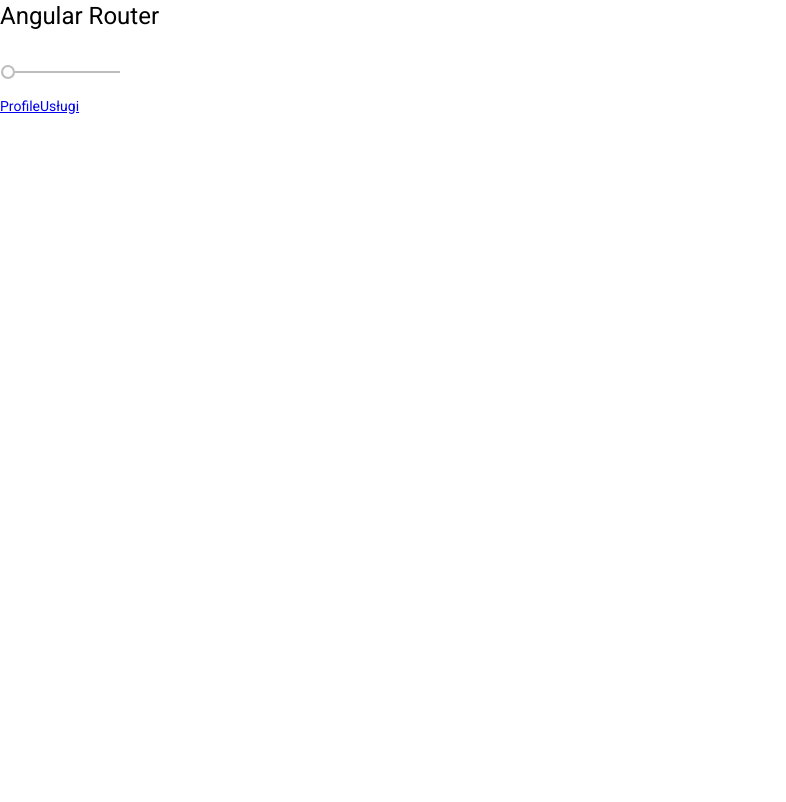
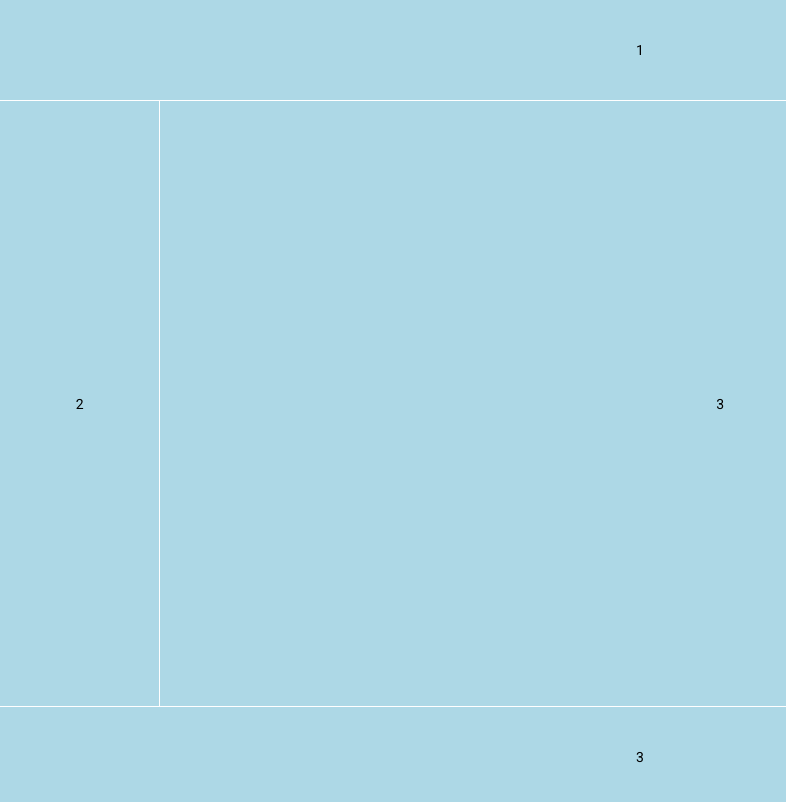
Before and after one commit to darkshadow-j/FrontHotSpot, an Angular app: page / in a window 1280 px wide. Shown: the top 802 px of the page, without its empty margins (0-786 px from the left). Built offline with nearby package versions, Linux system fonts and the light colour scheme.

Commit message:
Grid list

```diff
--- a/src/app/app.component.css
+++ b/src/app/app.component.css
@@ -0,0 +1,3 @@
+mat-grid-tile {
+  background: lightblue;
+}
--- a/src/app/app.component.html
+++ b/src/app/app.component.html
@@ -1,7 +1,19 @@
-<h1>Angular Router</h1>
-<mat-slider min="1" max="100" step="1" value="1"></mat-slider>
-<nav>
-  <a routerLink="/profiles" routerLinkActive="active">Profile</a>
-  <a routerLink="/services" routerLinkActive="active">Usługi</a>
-</nav>
-<router-outlet></router-outlet>
+<mat-grid-list cols = "8" rowHeight = "100px">
+  <mat-grid-tile
+    [colspan] = "8"
+    [rowspan] = "1">1
+  </mat-grid-tile>
+  <mat-grid-tile
+    [colspan] = "1"
+    [rowspan] = "6">2
+  </mat-grid-tile>
+  <mat-grid-tile
+    [colspan] = "7"
+    [rowspan] = "6">3
+  </mat-grid-tile>
+  <mat-grid-tile
+    [colspan] = "8"
+    [rowspan] = "1">3
+  </mat-grid-tile>
+
+</mat-grid-list>
--- a/src/app/app.module.ts
+++ b/src/app/app.module.ts
@@ -7,6 +7,7 @@ import { HotSpotProfileComponent } from './hot-spot-profile/hot-spot-profile.com
 import { RouterModule, Routes } from '@angular/router';
 import { BrowserAnimationsModule } from '@angular/platform-browser/animations';
 import { MatSliderModule } from '@angular/material/slider';
+import {MatGridListModule} from '@angular/material/grid-list';
 
 const appRoutes: Routes = [
   { path: 'profiles', component: HotSpotProfileComponent },
@@ -21,6 +22,7 @@ const appRoutes: Routes = [
   ],
   imports: [
     MatSliderModule,
+    MatGridListModule,
     BrowserModule,
     RouterModule.forRoot(
       appRoutes,
```
